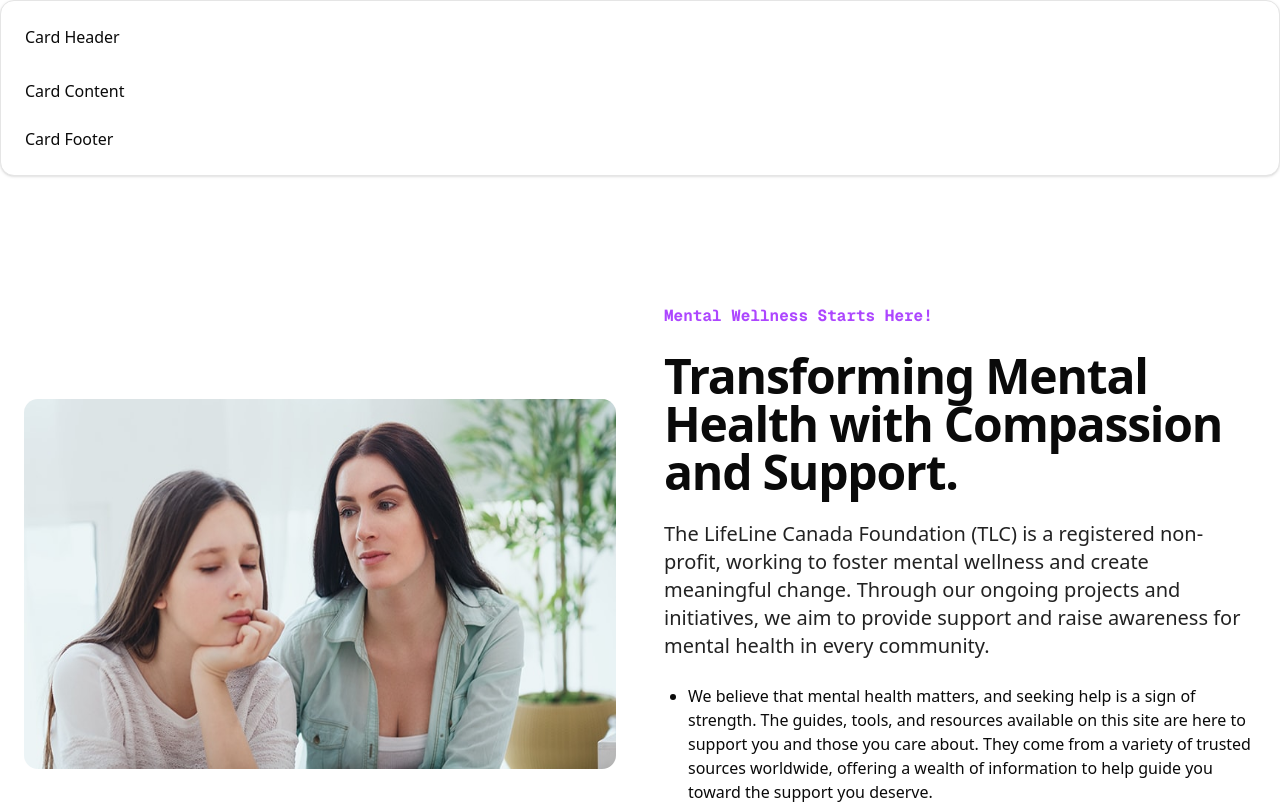
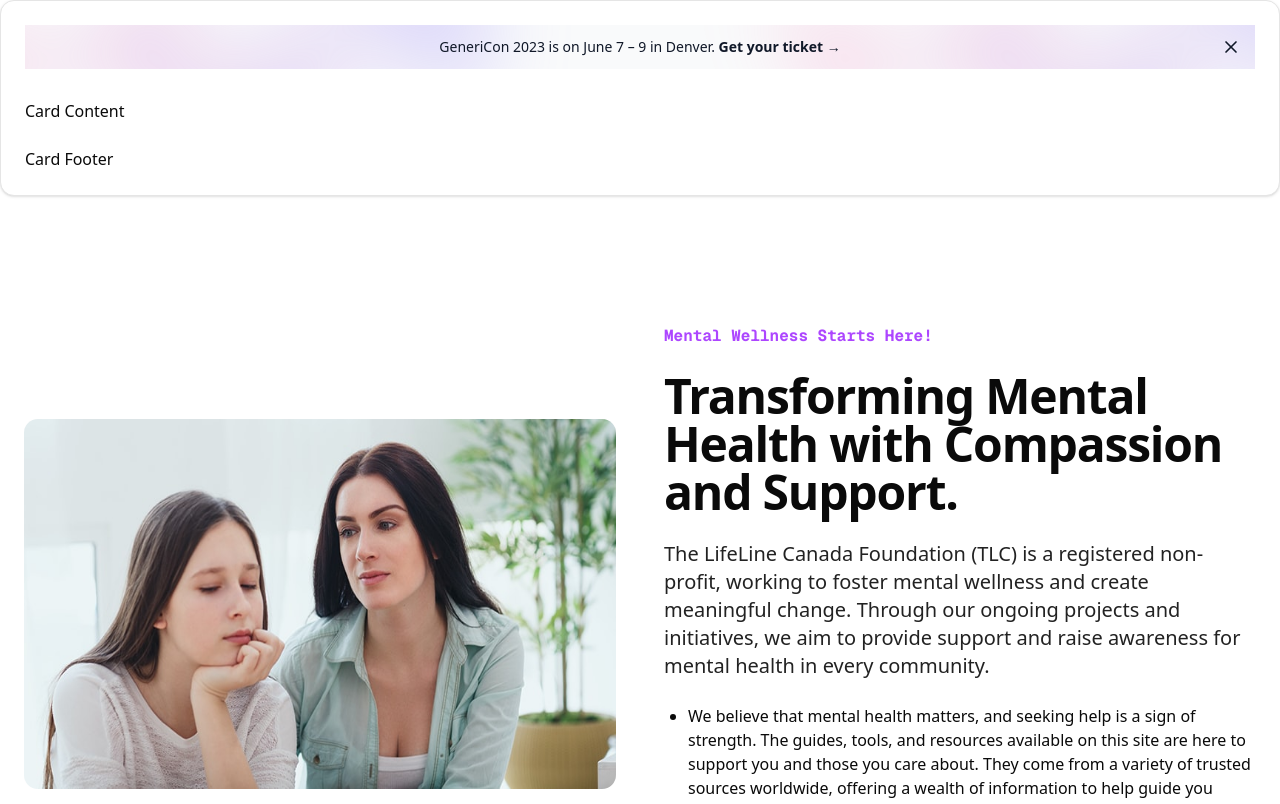
Before and after one commit to Justin-Bento/the-lifeline-canada-foundation, a Next.js app: page / in a window 1280 px wide. Shown: the top 804 px of the page. Built offline with nearby package versions, Linux system fonts and the light colour scheme.

Commit message:
Transffered tailwind plus example to company banner

```diff
--- a/src/components/NavigationTop.tsx
+++ b/src/components/NavigationTop.tsx
@@ -1,12 +1,55 @@
 import React from "react";
 import { Card, CardContent, CardFooter, CardHeader } from "./ui/card";
+import { X } from "lucide-react";
+
+// -[] Include a Getting Involved banner.
 
 export default function NavigationTop() {
   return (
     <header>
       <Card>
         <CardHeader>
-          <p className="">Card Header</p>
+          <div className="relative isolate flex items-center gap-x-6 overflow-hidden bg-gray-50 px-6 py-2.5 sm:px-3.5 sm:before:flex-1">
+            <div
+              aria-hidden="true"
+              className="absolute top-1/2 left-[max(-7rem,calc(50%-52rem))] -z-10 -translate-y-1/2 transform-gpu blur-2xl"
+            >
+              <div
+                style={{
+                  clipPath:
+                    "polygon(74.8% 41.9%, 97.2% 73.2%, 100% 34.9%, 92.5% 0.4%, 87.5% 0%, 75% 28.6%, 58.5% 54.6%, 50.1% 56.8%, 46.9% 44%, 48.3% 17.4%, 24.7% 53.9%, 0% 27.9%, 11.9% 74.2%, 24.9% 54.1%, 68.6% 100%, 74.8% 41.9%)",
+                }}
+                className="aspect-577/310 w-[36.0625rem] bg-linear-to-r from-[#ff80b5] to-[#9089fc] opacity-30"
+              />
+            </div>
+            <div
+              aria-hidden="true"
+              className="absolute top-1/2 left-[max(45rem,calc(50%+8rem))] -z-10 -translate-y-1/2 transform-gpu blur-2xl"
+            >
+              <div
+                style={{
+                  clipPath:
+                    "polygon(74.8% 41.9%, 97.2% 73.2%, 100% 34.9%, 92.5% 0.4%, 87.5% 0%, 75% 28.6%, 58.5% 54.6%, 50.1% 56.8%, 46.9% 44%, 48.3% 17.4%, 24.7% 53.9%, 0% 27.9%, 11.9% 74.2%, 24.9% 54.1%, 68.6% 100%, 74.8% 41.9%)",
+                }}
+                className="aspect-577/310 w-[36.0625rem] bg-linear-to-r from-[#ff80b5] to-[#9089fc] opacity-30"
+              />
+            </div>
+            <p className="text-sm/6 text-gray-900">
+              GeneriCon 2023 is on June 7 – 9 in Denver.{" "}
+              <a href="#" className="font-semibold whitespace-nowrap">
+                Get your ticket&nbsp;<span aria-hidden="true">&rarr;</span>
+              </a>
+            </p>
+            <div className="flex flex-1 justify-end">
+              <button
+                type="button"
+                className="-m-3 p-3 focus-visible:outline-offset-[-4px]"
+              >
+                <span className="sr-only">Dismiss</span>
+                <X aria-hidden="true" className="size-5 text-gray-900" />
+              </button>
+            </div>
+          </div>
         </CardHeader>
         <CardContent>
           <p className="">Card Content</p>
```
